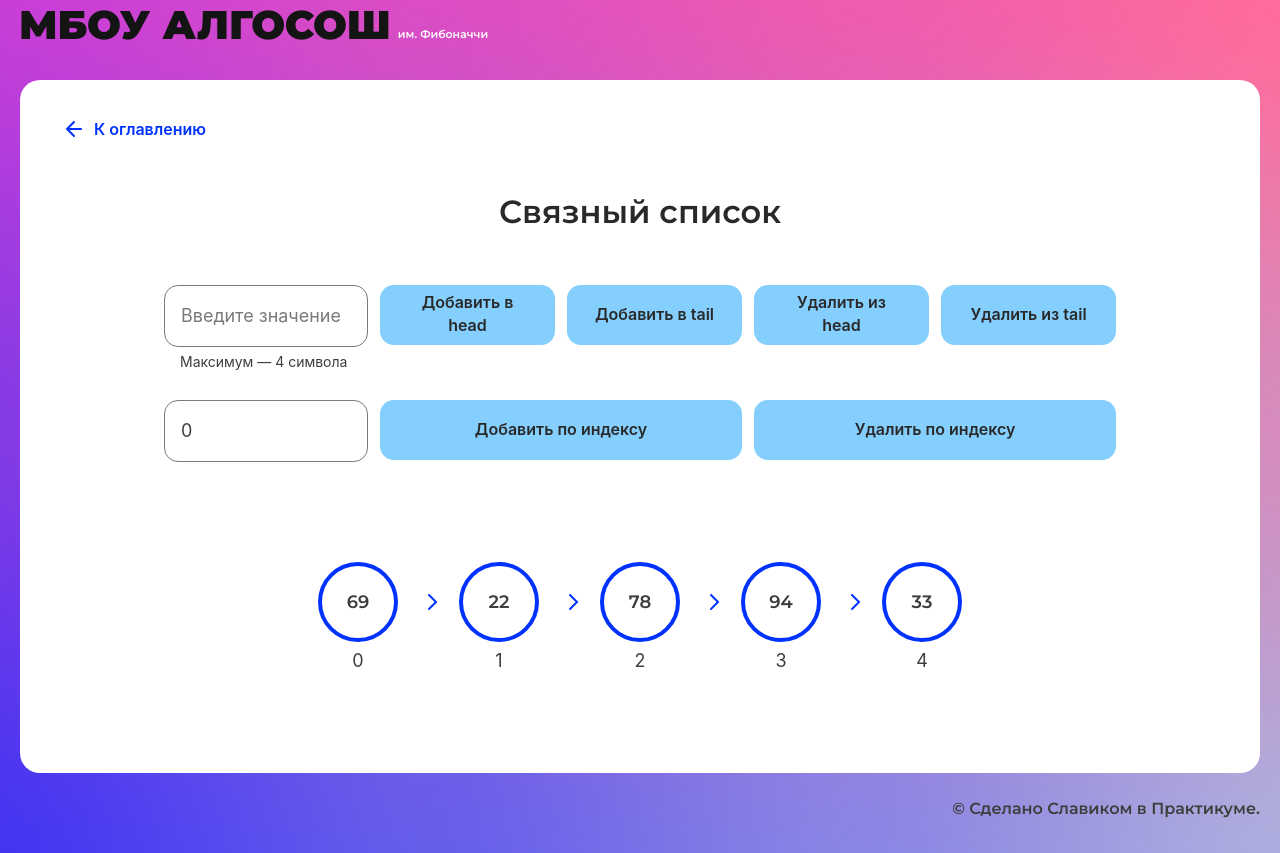
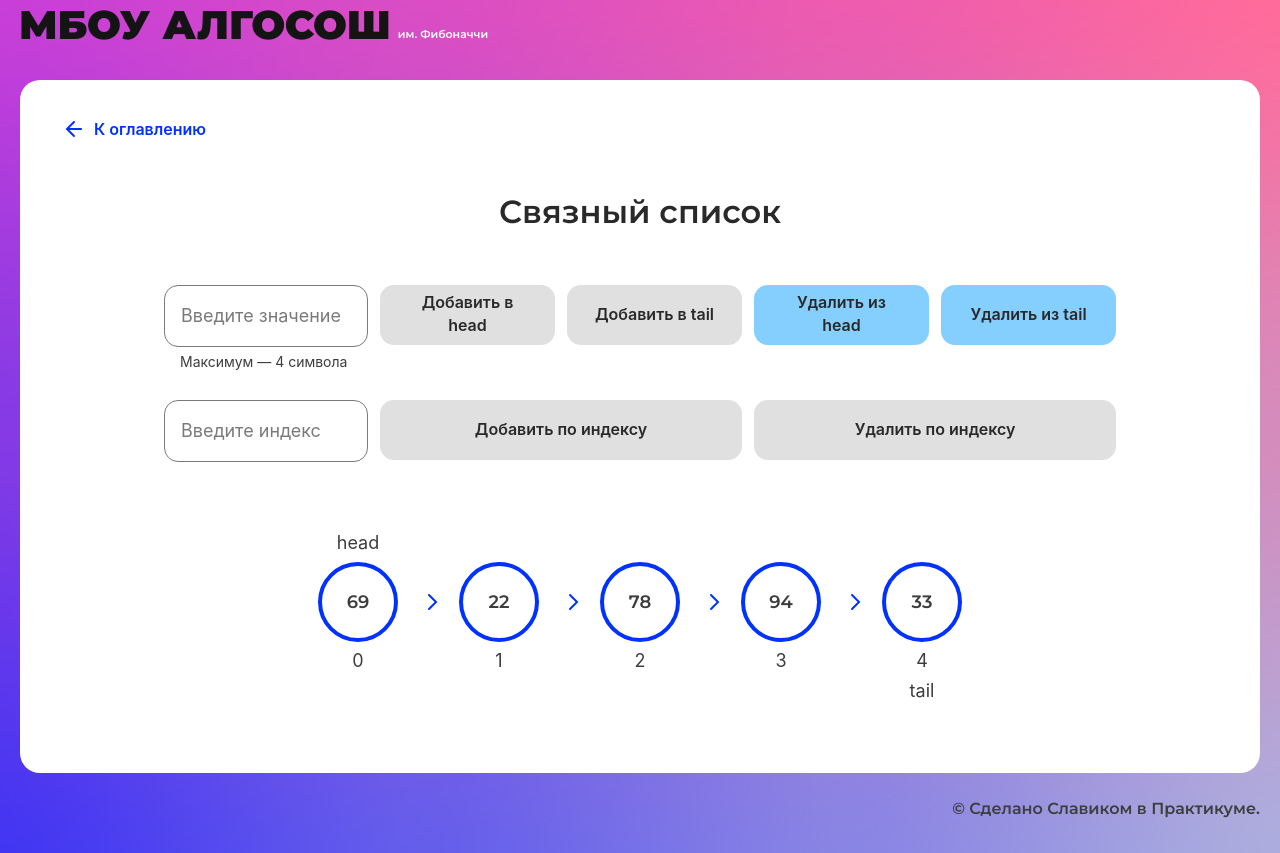
Before and after one commit to lighterboiii/algososh, a React (Create React App) app: page /list in a window 1280 px wide. Built offline with nearby package versions, Linux system fonts and the light colour scheme.

Commit message:
изменить реализацию отображения smallCircle

```diff
--- a/src/components/list-page/list-page.tsx
+++ b/src/components/list-page/list-page.tsx
@@ -14,11 +14,13 @@ import { SHORT_DELAY_IN_MS } from "../../constants/delays";
 
 export const ListPage: React.FC = () => {
   const linkedListSize = linkedList.getSize();
+
   const [loader, setLoader] = useState(false);
-  const [inputValue, setInputValue] = useState({ value: '', index: 0 });
+  const [inputValue, setInputValue] = useState({ value: '', index: '' });
   const [list, setList] = useState<IListNode<IArray>[]>([]);
-  const [topCircle, setTopCircle] = useState(false);
-  const [bottomCircle, setBottomCircle] = useState(false);
+  const [currIndex, setCurrIndex] = useState(-1);
+  const [isTopCircle, setIsTopCircle] = useState(false);
+  const [currElement, setCurrElement] = useState('');
   const [changingIndex, setChangingIndex] = useState(-1);
 
   useEffect(() => {
@@ -32,31 +34,29 @@ export const ListPage: React.FC = () => {
   };
 
   const addToHead = async () => {
-    if (!inputValue.value || inputValue.value.trim() === '') {
-      throw new Error('Enter a value');
-    }
     setLoader(true);
     const newNode = { value: inputValue.value, state: ElementStates.Default };
     linkedList.prepend(newNode);
-    setTopCircle(true);
-    setInputValue({ value: '', index: 0 });
+    setCurrIndex(0);
+    setIsTopCircle(true);
+    setCurrElement(inputValue.value);
     await setDelay(SHORT_DELAY_IN_MS);
-    setTopCircle(false);
+    setIsTopCircle(false);
+    setInputValue({ value: '', index: '0' });
+    setCurrIndex(-1);
     setList([...linkedList.toArray()]);
     setLoader(false);
   };
 
   const addToTail = async () => {
-    if (!inputValue.value || inputValue.value.trim() === '') {
-      throw new Error('Enter a value');
-    }
     setLoader(true);
     const newNode = { value: inputValue.value, state: ElementStates.Default };
     linkedList.append(newNode);
-    setBottomCircle(true);
-    setInputValue({ value: '', index: 0 });
+    setCurrIndex(linkedListSize - 1);
+    setCurrElement(inputValue.value);
     await setDelay(SHORT_DELAY_IN_MS);
-    setBottomCircle(false);
+    setInputValue({ value: '', index: '0' });
+    setCurrIndex(-1);
     setList([...linkedList.toArray()]);
     setLoader(false);
   };
@@ -64,9 +64,12 @@ export const ListPage: React.FC = () => {
   const removeFromHead = async () => {
     setLoader(true);
     linkedList.removeHead();
-    setTopCircle(true);
+    setCurrIndex(0);
+    setIsTopCircle(true);
+    // добавить setCurrElement
     await setDelay(SHORT_DELAY_IN_MS);
-    setTopCircle(false);
+    setCurrIndex(-1);
+    setIsTopCircle(false);
     setList([...linkedList.toArray()]);
     setLoader(false);
   };
@@ -74,40 +77,54 @@ export const ListPage: React.FC = () => {
   const removeFromTail = async () => {
     setLoader(true);
     linkedList.removeTail();
-    setBottomCircle(true);
+    // добавить setCurrElement
+    setCurrIndex(linkedListSize - 1);
     await setDelay(SHORT_DELAY_IN_MS);
-    setBottomCircle(false);
+    setCurrIndex(-1);
     setList([...linkedList.toArray()]);
     setLoader(false);
   };
 
   const insertAt = async () => {
-    if (!inputValue.value || inputValue.value.trim() === '') {
-      throw new Error('Enter a value');
-    }
+
     setLoader(true);
     const newNode = { value: inputValue.value, index: inputValue.index, state: ElementStates.Default };
-    if (newNode.index > linkedListSize) {
-      throw new Error('Index is bigger then list size. Enter valid index')
-    }
-    linkedList.addAtIndex(newNode, newNode.index);
-    setInputValue({ value: '', index: 0 });
+
+    linkedList.addAtIndex(newNode, Number(newNode.index));
+
+    setInputValue({ value: '', index: '0' });
     await setDelay(SHORT_DELAY_IN_MS);
+
     setList([...linkedList.toArray()]);
     setLoader(false);
   };
 
   const deleteAt = async () => {
     setLoader(true);
-    if (inputValue.index > linkedListSize) {
-      throw new Error('Index is bigger then list size. Enter valid index')
-    }
-    linkedList.removeAtIndex(inputValue.index);
+
+    linkedList.removeAtIndex(Number(inputValue.index));
     await setDelay(SHORT_DELAY_IN_MS);
+
     setList([...linkedList.toArray()]);
     setLoader(false);
   };
-  console.log(linkedListSize)
+
+  const showHead = (index: number) => {
+    return currIndex === index && isTopCircle === true
+      ? (<Circle isSmall={true} letter={currElement} state={ElementStates.Changing} />)
+      : index === 0
+        ? ('head')
+        : undefined;
+  };
+
+  const showTail = (index: number) => {
+    return currIndex === index && isTopCircle === false
+    ? (<Circle isSmall={true} letter={currElement} state={ElementStates.Changing} />)
+    : index === list.length - 1
+      ? ('tail')
+      : undefined;
+  }
+
   return (
     <SolutionLayout title="Связный список">
       <form className={s.container} >
@@ -120,16 +137,54 @@ export const ListPage: React.FC = () => {
             placeholder="Введите значение"
             isLimitText={true}
             maxLength={4}
-            onChange={handleChange} />
-          <Button text="Добавить в head" type="button" extraClass={s.smallButton} onClick={addToHead} isLoader={loader} />
-          <Button text="Добавить в tail" type="button" extraClass={s.smallButton} onClick={addToTail} isLoader={loader} />
-          <Button text="Удалить из head" type="button" extraClass={s.smallButton} onClick={removeFromHead} isLoader={loader} />
-          <Button text="Удалить из tail" type="button" extraClass={s.smallButton} onClick={removeFromTail} isLoader={loader} />
+            onChange={handleChange}
+          />
+          <Button
+            text="Добавить в head"
+            type="button"
+            extraClass={s.smallButton}
+            onClick={addToHead}
+            isLoader={loader}
+            disabled={!inputValue.value}
+          />
+          <Button
+            text="Добавить в tail"
+            type="button"
+            extraClass={s.smallButton}
+            onClick={addToTail}
+            isLoader={loader}
+            disabled={!inputValue.value}
+          />
+          <Button
+            text="Удалить из head" type="button"
+            extraClass={s.smallButton}
+            onClick={removeFromHead}
+            isLoader={loader}
+          />
+          <Button
+            text="Удалить из tail"
+            type="button"
+            extraClass={s.smallButton}
+            onClick={removeFromTail}
+            isLoader={loader}
+          />
         </fieldset>
         <fieldset className={s.layout} name='atIndex'>
           <Input extraClass={s.input} type='text' name="index" value={inputValue.index} placeholder="Введите индекс" onChange={handleChange} />
-          <Button text="Добавить по индексу" type="button" extraClass={s.button} onClick={insertAt} />
-          <Button text="Удалить по индексу" type="button" extraClass={s.button} onClick={deleteAt} />
+          <Button
+            text="Добавить по индексу"
+            type="button"
+            extraClass={s.button}
+            onClick={insertAt}
+            disabled={!inputValue.value}
+          />
+          <Button
+            text="Удалить по индексу"
+            type="button"
+            extraClass={s.button}
+            onClick={deleteAt}
+            disabled={!inputValue.value}
+          />
         </fieldset>
       </form>
       <ul className={s.ul}>
@@ -137,15 +192,7 @@ export const ListPage: React.FC = () => {
           return (
             <li key={index} className={s.li} >
               <div className={s.circles} >
-                {topCircle && index === 0 &&
-                  <Circle letter={'head'} isSmall={true} state={ElementStates.Changing} extraClass={s.topCircle}
-                  />
-                }
-                <Circle letter={el.value.value} index={index} />
-                {bottomCircle && index === list.length - 1 &&
-                  <Circle letter={'tail'} isSmall={true} state={ElementStates.Changing} extraClass={s.bottomCircle}
-                  />
-                }
+                <Circle letter={el.value.value} index={index} head={showHead(index)} tail={showTail(index)} />
               </div>
               {index !== list.length - 1 &&
                 <ArrowIcon />
--- a/src/components/list-page/list.module.css
+++ b/src/components/list-page/list.module.css
@@ -48,6 +48,8 @@
   position: relative;
   display: flex;
   flex-direction: column;
+  justify-content: center;
+  align-items: center;
 }
 
 .topCircle {
```
